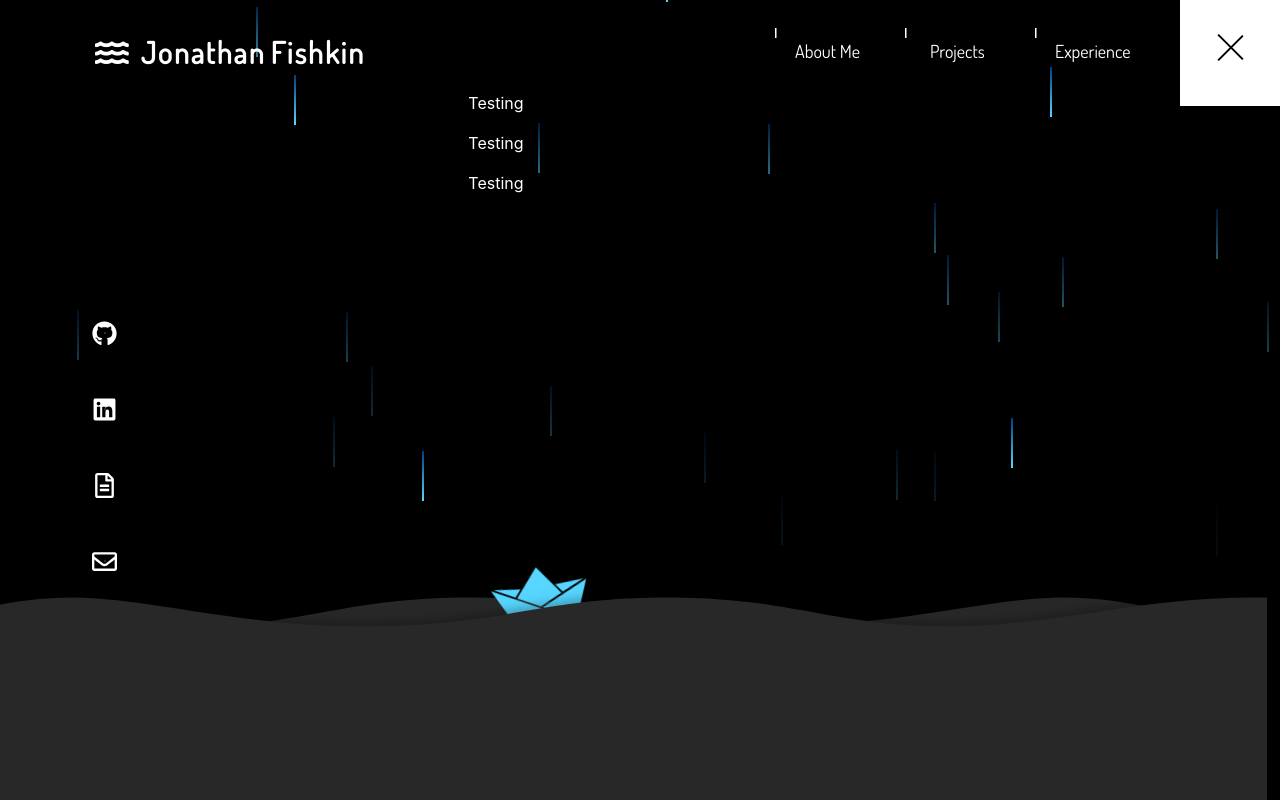
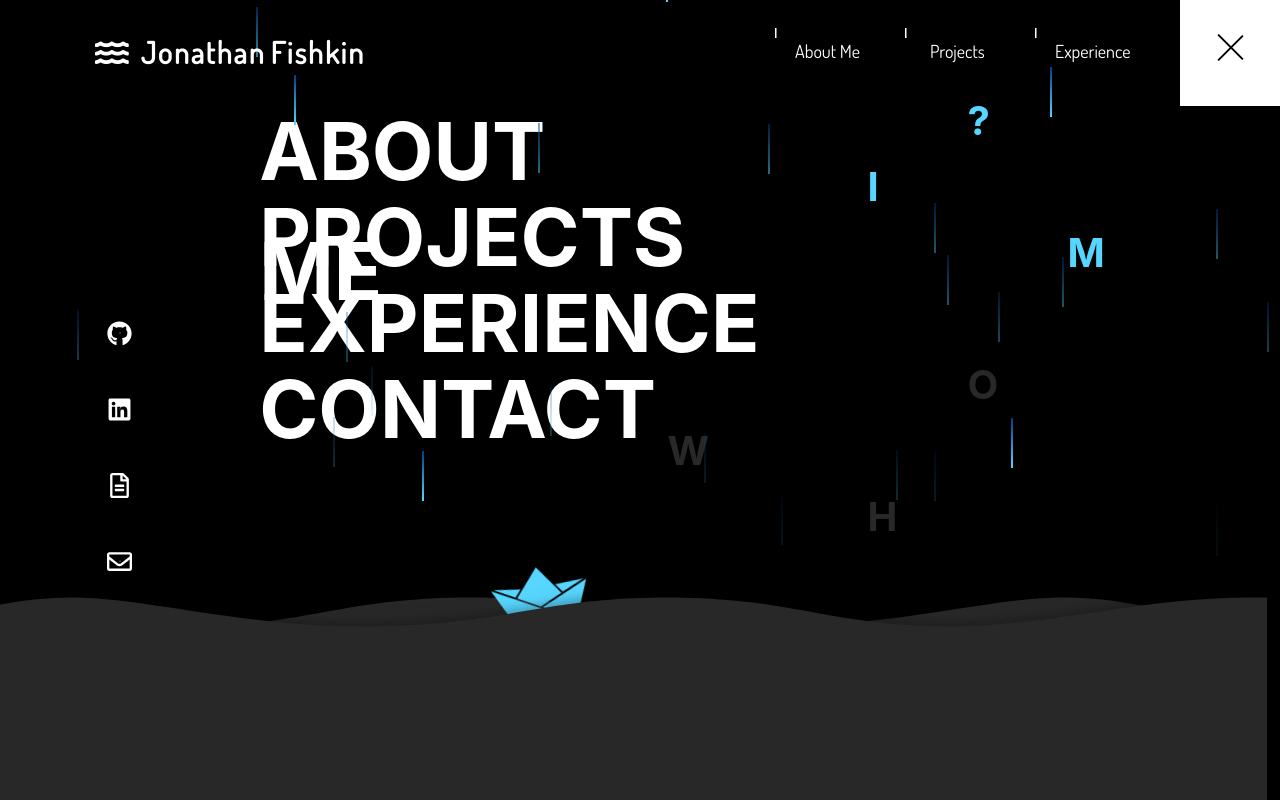
Before and after one commit to TheFish1996/MyPersonalWebsite, a React (Create React App) app in the folder FrontEnd/: page / in a window 1280 px wide. Built offline with nearby package versions, Linux system fonts and the light colour scheme.

Commit message:
updated navigation page styling

```diff
--- a/FrontEnd/src/components/NavigationPage/NavigationPage.js
+++ b/FrontEnd/src/components/NavigationPage/NavigationPage.js
@@ -27,12 +27,44 @@ function NavigationPage(props){
         {rainArray}
       </div>
       <NavbarNavigation linksShow={"navbarLinks"} />
-      <Row style={{paddingLeft: "40px"}}>
+      <Row style={{marginLeft: "40px"}}>
         <SocialMedia />
-        <Col style={{display: "flex", alignItems:"flex-start", flexDirection: "column", height: "10vh"}} xl="4">
-          <p style={{color: "white"}}>Testing</p>
-          <p style={{color: "white"}}>Testing</p>
-          <p style={{color: "white"}}>Testing</p>
+        <Col style={{height: "10vh"}} xl="4">
+          <Row>
+            <p style={{color: "white", fontSize: "80px", height: "70px", fontWeight: "bold"}}>ABOUT ME</p>
+          </Row>
+          <Row>
+            <p style={{color: "white", fontSize: "80px", height: "70px", fontWeight: "bold"}}>PROJECTS</p>
+          </Row>
+          <Row>
+            <p style={{color: "white", fontSize: "80px", height: "70px", fontWeight: "bold"}}>EXPERIENCE</p>
+          </Row>
+          <Row>
+            <p style={{color: "white", fontSize: "80px", height: "70px", fontWeight: "bold"}}>CONTACT</p>
+          </Row>
+        </Col>
+        <Col style={{height: "10vh"}} xl="3">
+          <Row>
+            <p className="text-focus-in" style={{color: "#57d6ff", fontSize: "40px", height: "50px", fontWeight: "bold", paddingLeft: "300px"}}>?</p>
+          </Row>
+          <Row>
+            <p className="text-focus-in" style={{color: "#57d6ff", fontSize: "40px", height: "50px", fontWeight: "bold", paddingLeft: "200px"}}>I</p>
+          </Row>
+          <Row>
+            <p className="text-focus-in" style={{color: "#57d6ff", fontSize: "40px", height: "50px", fontWeight: "bold", paddingLeft: "400px"}}>M</p>
+          </Row>
+          <Row>
+            <p className="text-focus-in" style={{color: "#57d6ff", fontSize: "40px", height: "50px", fontWeight: "bold", paddingLeft: "700px"}}>A</p>
+          </Row>
+          <Row>
+            <p className="text-focus-in" style={{color: "#282828", fontSize: "40px", height: "50px", fontWeight: "bold", paddingLeft: "300px"}}>O</p>
+          </Row>
+          <Row>
+            <p className="text-focus-in" style={{color: "#282828", fontSize: "40px", height: "50px", fontWeight: "bold"}}>W</p>
+          </Row>
+          <Row>
+            <p className="text-focus-in" style={{color: "#282828", fontSize: "40px", height: "50px", fontWeight: "bold", paddingLeft: "200px"}}>H</p>
+          </Row>
         </Col>
       </Row>
       <Row>
--- a/FrontEnd/src/components/NavigationPage/SocialMedia.js
+++ b/FrontEnd/src/components/NavigationPage/SocialMedia.js
@@ -65,7 +65,7 @@ function SocialMedia(props){
 
 
     return (
-        <Col className={"navigationPageSocialMedia"} xl="4">
+        <Col className={"navigationPageSocialMedia"} xl="2">
             <div className="navigationPageGithub">
                 <a target="_blank" href="https://github.com/TheFish1996">
                     <svg width="75px" height="75px">
--- a/FrontEnd/src/styles/NavigationPage/NavigationPage.css
+++ b/FrontEnd/src/styles/NavigationPage/NavigationPage.css
@@ -488,3 +488,33 @@
         height: 73%;
         z-index: 10;
 }
+
+.text-focus-in {
+	-webkit-animation: text-focus-in 1s cubic-bezier(0.550, 0.085, 0.680, 0.530) both;
+	        animation: text-focus-in 1s cubic-bezier(0.550, 0.085, 0.680, 0.530) both;
+}
+
+ @-webkit-keyframes text-focus-in {
+        0% {
+          -webkit-filter: blur(12px);
+                  filter: blur(12px);
+          opacity: 0;
+        }
+        100% {
+          -webkit-filter: blur(0px);
+                  filter: blur(0px);
+          opacity: 1;
+        }
+      }
+      @keyframes text-focus-in {
+        0% {
+          -webkit-filter: blur(12px);
+                  filter: blur(12px);
+          opacity: 0;
+        }
+        100% {
+          -webkit-filter: blur(0px);
+                  filter: blur(0px);
+          opacity: 1;
+        }
+      }
```
